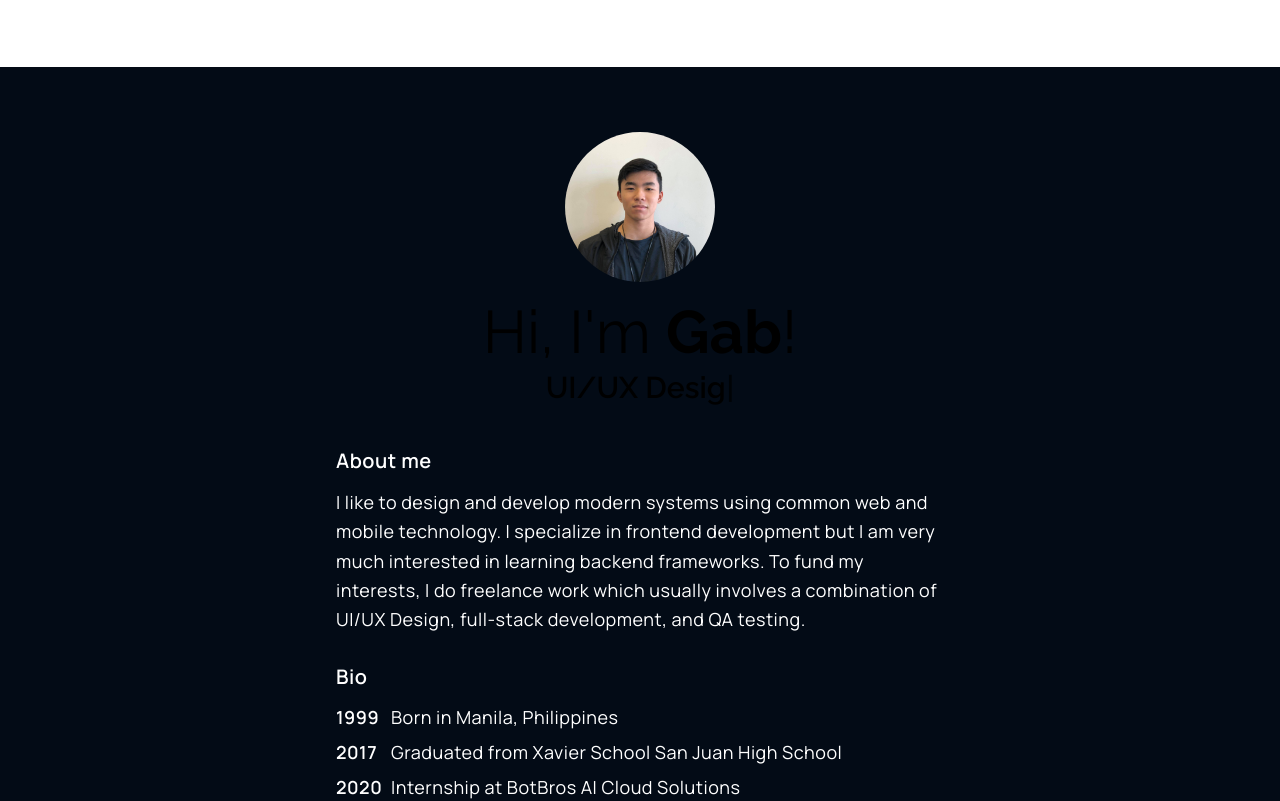
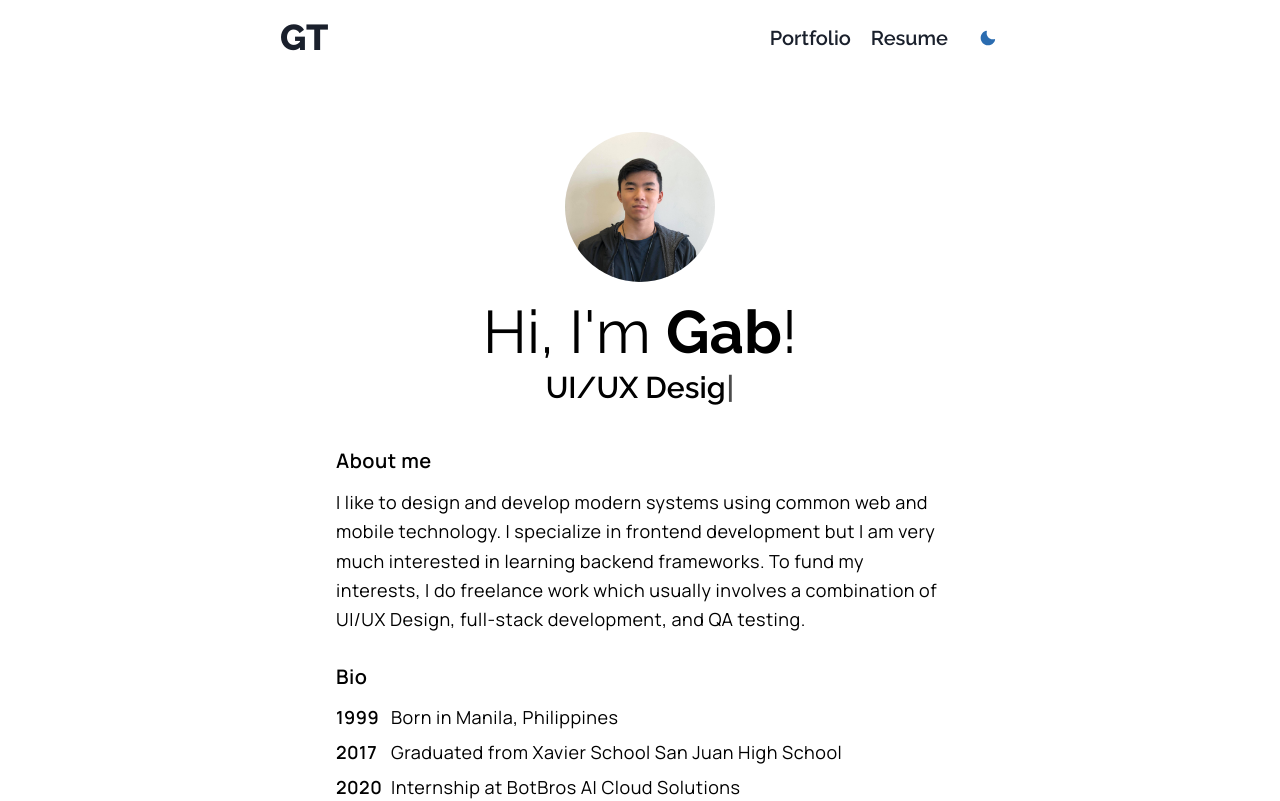
Before and after one commit to gabtan99/website, a Next.js app: page / in a window 1280 px wide. Shown: the top 801 px of the page. Built offline with nearby package versions, Linux system fonts and the light colour scheme.

Commit message:
Test: color mode

```diff
--- a/styles/theme.js
+++ b/styles/theme.js
@@ -33,7 +33,7 @@ const fonts = {
 };
 
 const config = {
-  initialColorMode: "dark",
+  initialColorMode: "white",
   useSystemColorMode: false,
 };
 
```
